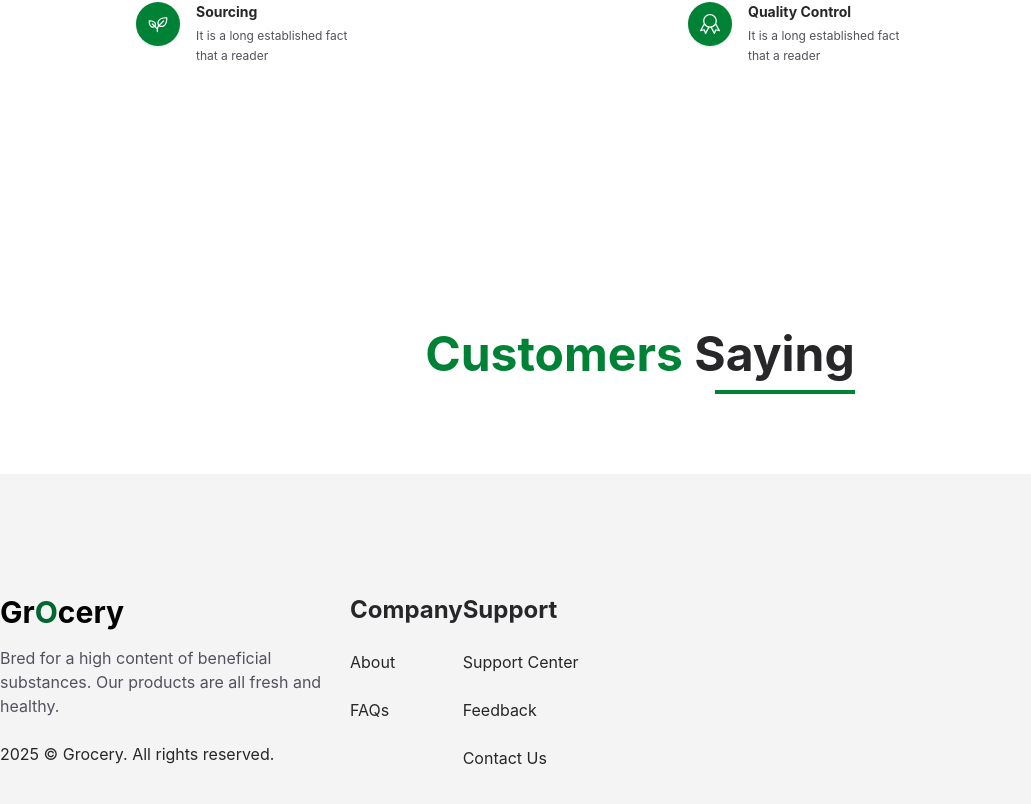
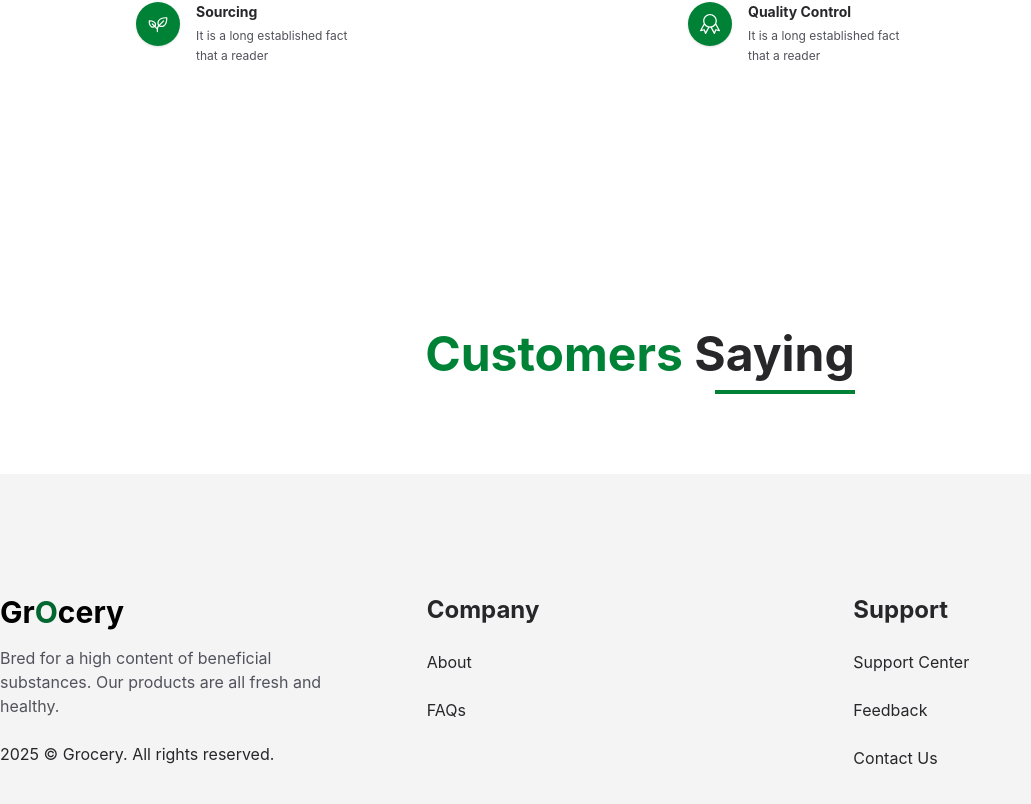
Before and after one commit to Nabeela-Kanwal/Grocery-store-react, a React (Vite) app: page / in a window 1280 px wide. Shown: the part 6534-7338 px from the top of the page, without its empty margins (0-1031 px from the left). Built offline with nearby package versions, Linux system fonts and the light colour scheme.

Commit message:
flex-1 classes

```diff
--- a/src/components/Footer/Footer.jsx
+++ b/src/components/Footer/Footer.jsx
@@ -4,7 +4,7 @@ const Footer = () => {
   return (
     <footer className="bg-zinc-100 py-20">
       <div className="flex flex-wrap max-w-[1400px] mx-auto py-10">
-        <div>
+        <div className="flex-1">
           <a href="#" className="text-3xl font-bold">
             Gr<span className="text-green-800">O</span>cery
           </a>
@@ -16,7 +16,7 @@ const Footer = () => {
             2025 &copy; Grocery. All rights reserved.
           </p>
         </div>
-        <ul>
+        <ul className="flex-1">
           <li>
             <h5 className="text-zinc-800 text-2xl font-bold">Company</h5>
           </li>
@@ -32,7 +32,7 @@ const Footer = () => {
           </li>
         </ul>
 
-        <ul>
+        <ul className="flex-1">
           <li>
             <h5 className="text-zinc-800 text-2xl font-bold">Support</h5>
           </li>
```
